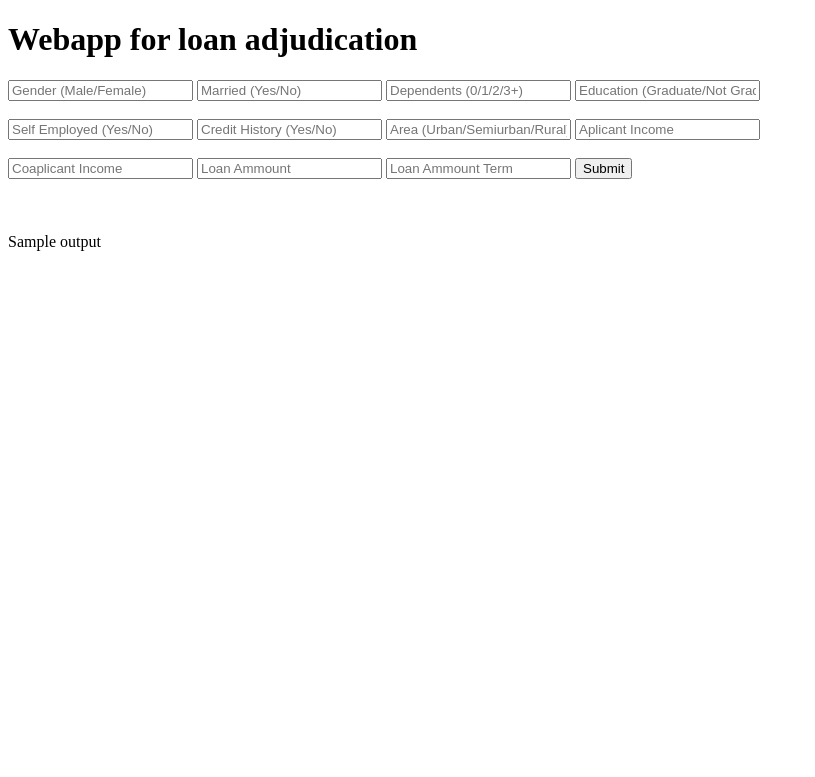
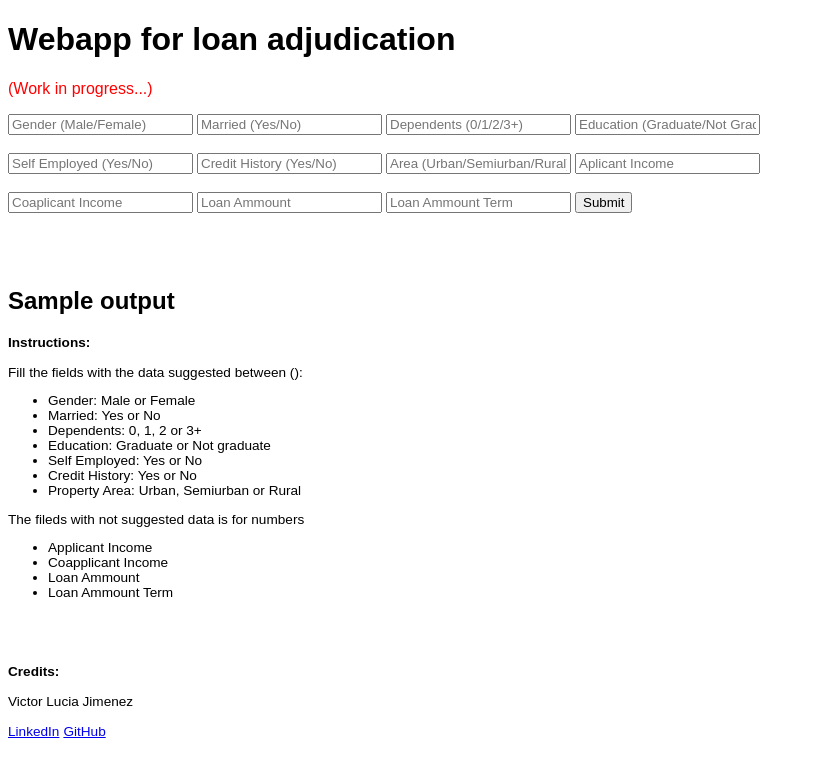
Before and after one commit to Laserdan/webapp_flask_dphi, a Flask app: template templates/index.html in a window 1280 px wide. Shown: the top 777 px of the page, without its empty margins (0-815 px from the left). Run offline with Flask 2, Linux system fonts and the light colour scheme; the template is opened without the code that fills it: most values are stand-ins (such as "Sample title", 1, 10 or a date in 2020).

Commit message:
modified html

```diff
--- a/templates/index.html
+++ b/templates/index.html
@@ -7,7 +7,8 @@
 
 <body>
  <div class="login">
-	<h1>Webapp for loan adjudication</h1>
+  <h1 style="font-family:Arial;">Webapp for loan adjudication </h1>
+  <p style="color:red; font-family:Arial;">(Work in progress...)</p>
     <form action="{{ url_for('predict')}}"method="post">
     	<input type="text" name="gender" placeholder="Gender (Male/Female)" required="required" />
       <input type="text" name="married" placeholder="Married (Yes/No)" required="required" />
@@ -28,10 +29,36 @@
 
    <br>
    <br>
-   {{ output }}
+   <h2 style="font-family:Arial;">{{ output }}</h2>
 
  </div>
 
+<p style="font-family:Arial; font-size:85%;"><b>Instructions: </b>
+  <br><br>
+Fill the fields with the data suggested between ():</p>
+<ul style="font-family:Arial; font-size:85%;">
+  <li>Gender: Male or Female </li>
+  <li>Married: Yes or No </li>
+  <li>Dependents: 0, 1, 2 or 3+ </li>
+  <li>Education: Graduate or Not graduate </li>
+  <li>Self Employed: Yes or No </li>
+  <li>Credit History: Yes or No </li>
+  <li>Property Area: Urban, Semiurban or Rural </li>
+</ul>
+<p style="font-family:Arial; font-size:85%;">The fileds with not suggested data is for numbers</p>
+<ul style="font-family:Arial; font-size:85%;">
+  <li>Applicant Income </li>
+  <li>Coapplicant Income </li>
+  <li>Loan Ammount</li>
+  <li>Loan Ammount Term</li>
+</ul>
+
+<br><br>
+<p style="font-family:Arial; font-size:85%;"><b>Credits: </b>
+  <br><br>
+Victor Lucia Jimenez</p>
+<a style="font-family:Arial; font-size:85%;" href="https://www.linkedin.com/in/victor-lucia/">LinkedIn</a>
+<a style="font-family:Arial; font-size:85%;" href="https://github.com/Laserdan">   GitHub</a>
 
 </body>
 </html>
```
